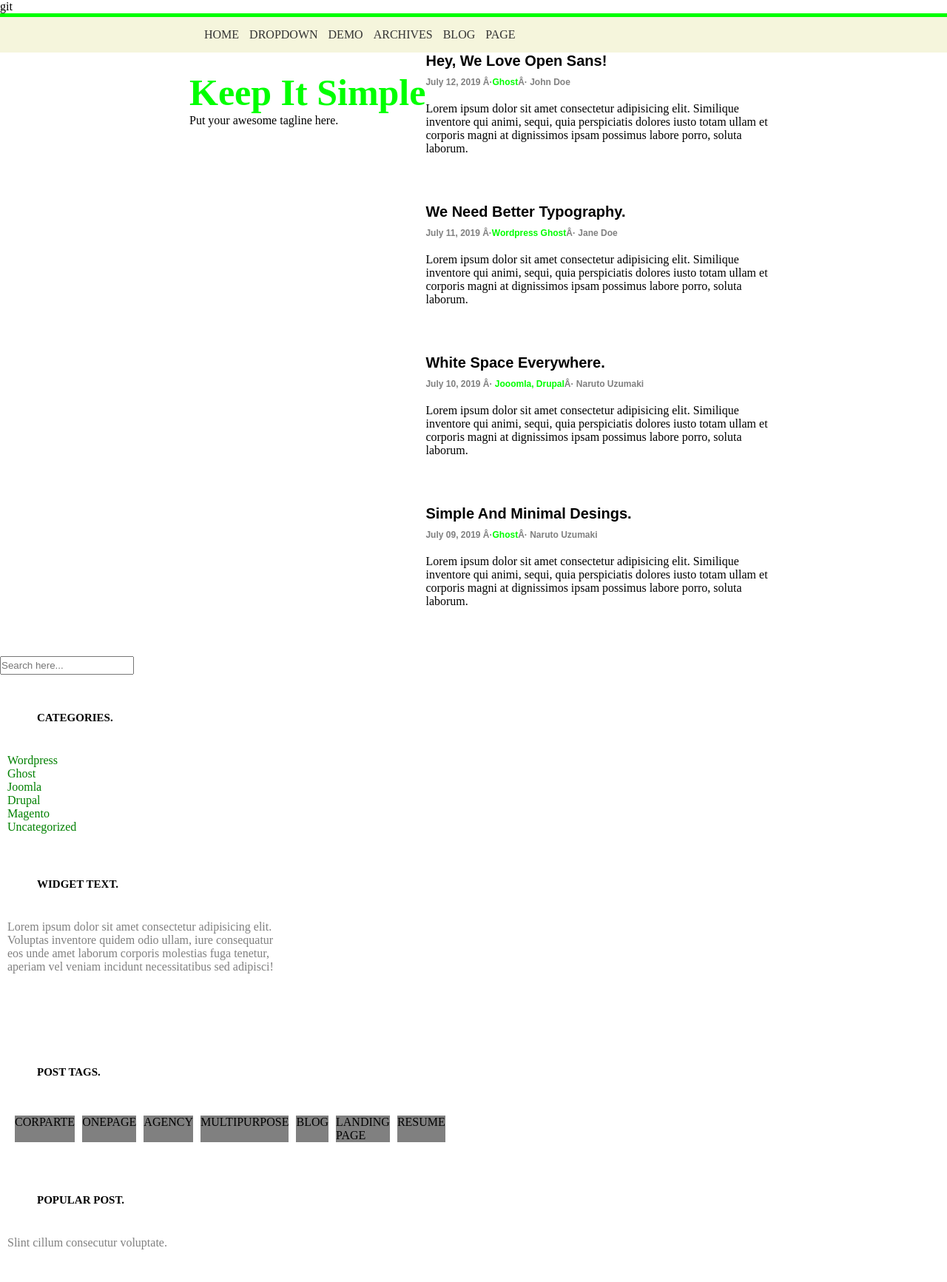
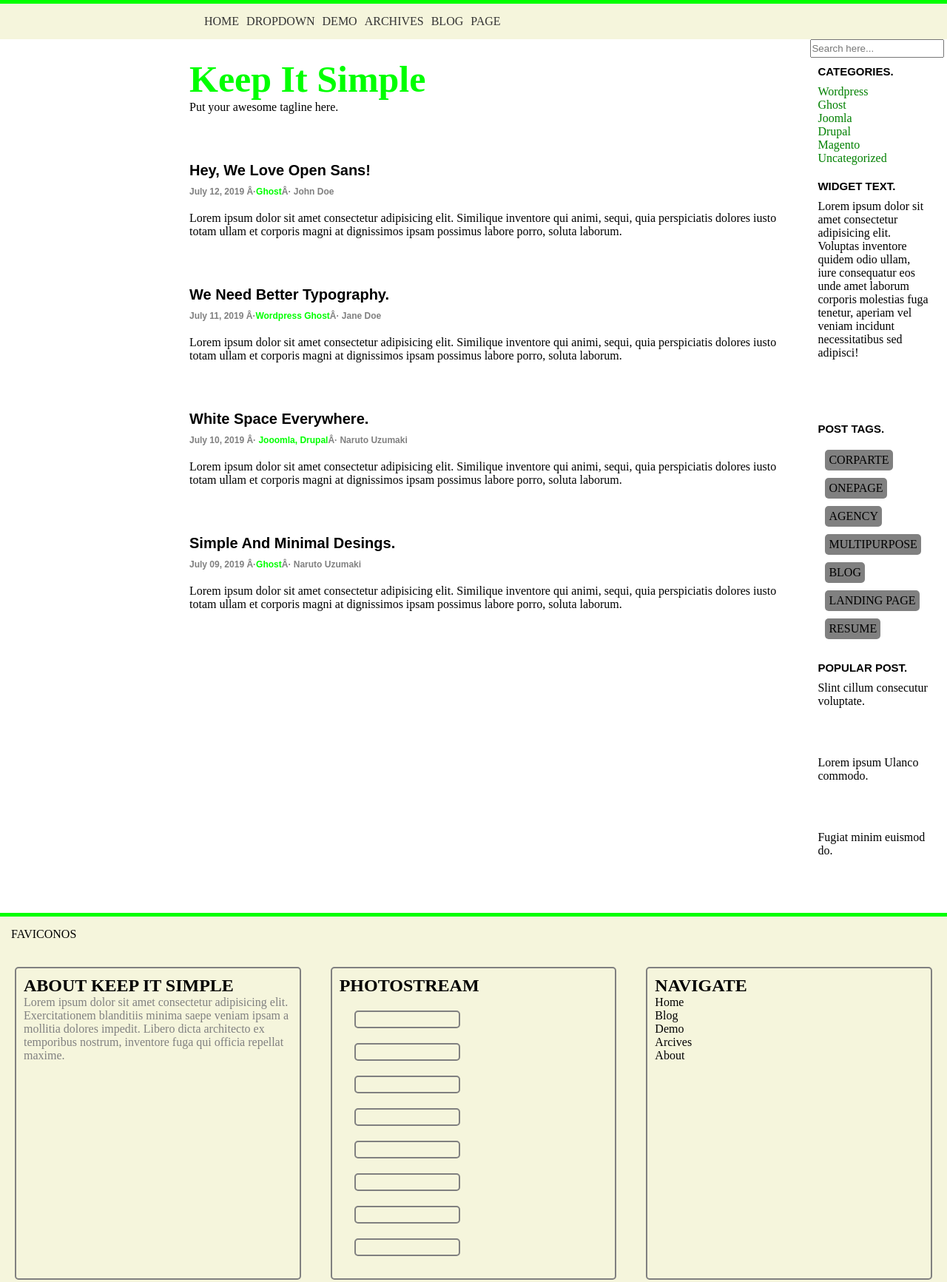
Before and after one commit to IreneGonzalezPuerta/proyecto-css, a plain HTML site: page index.html in a window 1280 px wide. Shown: the top 1733 px of the page at 74% size. Drawn offline with Linux system fonts and the light colour scheme.

Commit message:
cambio dia 1

```diff
--- a/index.html
+++ b/index.html
@@ -5,24 +5,24 @@
     <link rel="stylesheet" href="styles.css">
 </head>
 
-git
+
 <body>
     <nav>
-            <a id="home" href="">HOME</a>
-            <a href="">DROPDOWN</a>
-            <a href="">DEMO</a>
-            <a href="">ARCHIVES</a>
-            <a href="">BLOG</a>
-            <a href="">PAGE</a>
+        <ul>
+            <li><a href="">HOME</a></li>
+            <li><a href="">DROPDOWN</a></li>
+            <li><a href="">DEMO</a></li>
+            <li><a href="">ARCHIVES</a></li>
+            <li><a href="">BLOG</a></li>
+            <li><a href="">PAGE</a></li>
+        </ul>
     </nav>
-    <div class="section">
+    <div class="main">
+
         <div class="container">
+
             <h1>Keep It Simple</h1>
             <p class="uno">Put your awesome tagline here.</p>
-        </div>
-
-
-        <section>
 
             <article>
                 <h2>Hey, We Love Open Sans!</h2>
@@ -45,6 +45,8 @@ git
                     <p>Lorem ipsum dolor sit amet consectetur adipisicing elit. Similique inventore qui animi, sequi, quia perspiciatis dolores iusto totam ullam et corporis magni at dignissimos ipsam possimus labore porro, soluta laborum.</p>
             </article>
         </div>
+
+
         <div class="aside">
             <form>
             <input type="search" name="buscar" placeholder="Search here...">
@@ -84,14 +86,17 @@ git
                 <p>Fugiat minim euismod do.</p>
             </section>
         </div>
-    </section>
+
+    </div>
+
     <footer>
         <nav>FAVICONOS</nav>
-        <div>
+        <div class="piepag">
+            <div class="aboutme">
                     <h2>ABOUT KEEP IT SIMPLE</h2>
                     <p>Lorem ipsum dolor sit amet consectetur adipisicing elit. Exercitationem blanditiis minima saepe veniam ipsam a mollitia dolores impedit. Libero dicta architecto ex temporibus nostrum, inventore fuga qui officia repellat maxime.</p>
                 </div>
-        <div>
+                <div class="photostream">
                     <h2>PHOTOSTREAM</h2>
                     <div></div>
                     <div></div>
@@ -102,7 +107,7 @@ git
                     <div></div>
                     <div></div>
                 </div>
-        <div>
+                <div class="navigated">
                     <h2>NAVIGATE</h2>
                     <ul>
                         <li>Home</li>
@@ -112,6 +117,10 @@ git
                         <li>About</li>
                     </ul>
                 </div>
+
+        </div>
         <p> &copy; Copyright Keep It Simple 2019 | Design by <a href="">StyleShout</a></p>
     </footer>
+
+</body>
 </html>
--- a/styles.css
+++ b/styles.css
@@ -13,11 +13,15 @@ a{
     color:rgb(51, 51, 51);
     padding:2px 5px;
 }
-#home{
+
+nav ul{
+    display: flex;
+    flex-direction: row;
+    list-style-type: none;
     margin-left: 20%;
 }
 
-.section{
+.main{
     display: flex;
     flex-direction: row;
     margin-left: 20%;
@@ -26,6 +30,16 @@ a{
     display: flex;
     flex-direction: column;
 }
+.aside{
+    display: flex;
+    flex-direction: column;
+    width:30%;
+}
+footer{
+    display: flex;
+    flex-direction: column;
+}
+
 h1{
     background-color: white;
     padding-top: 25px;
@@ -39,19 +53,18 @@ p{
 }
 
 
-.section section{
+.main container{
     display: flex;
     flex-direction: column;
     width:50%;
-
     padding-right: 20px;
 }
-.section h2{
+.main h2{
     font-family: Arial, Helvetica, sans-serif;
     font-size: 20px;
     margin-bottom: 10px;
 }
-.section h3{
+.main h3{
     font-family: Arial, Helvetica, sans-serif;
     font-size: 12px;
     color:gray;
@@ -60,17 +73,11 @@ p{
 span{
     color: lime;
 }
-.section p{
+.main p{
     color:black;
-    padding-right: 25px;
+    padding-right: 15px;
 }
 
-.aside{
-
-    display: flex;
-    flex-direction: column;
-    width:30%;
-}
 form{
 
 }
@@ -78,11 +85,9 @@ input{
     height:25px;
 }
 .aside h2{
-    margin: 40px;
+    font-size:15px;
+}
 
-    font-size:15px;
-
-}
 .aside section{
     display: flex;
     flex-direction: column;
@@ -95,10 +100,55 @@ input{
 .listados{
     display: flex;
     flex-direction: row;
+    flex-wrap: wrap;
     padding:5px;
     list-style-type: none;
 }
 .listados li{
     background-color: grey;
     margin: 5px;
+    padding: 5px;
+    border-radius: 5px;
 }
+.piepag{
+    display: flex;
+    flex-direction: row;
+    background-color: beige;
+
+}
+.piepag div{
+    width: 33%;
+    padding: 10px;
+    margin:20px;
+    border: 2px solid grey;
+    border-radius: 5px;
+}
+.navigated li{
+    list-style-type: none;
+}
+
+@media (max-width:600px) {
+    .nav li{
+        display: flex;
+        flex-direction: column;
+        margin-left: 10%;
+        margin-right: 10%;
+    }
+    .main{
+        flex-direction: column;
+        margin-left: 10%;
+    }
+    .aside{
+        display: flex;
+        flex-direction: column;
+        width:90%;
+    }
+    .piepag{
+        display: flex;
+        flex-direction: column;
+    }
+    .piepag div{
+        width: 85%;
+    }
+
+}
```
Lines whose indentation alone changed are shown as unchanged.
